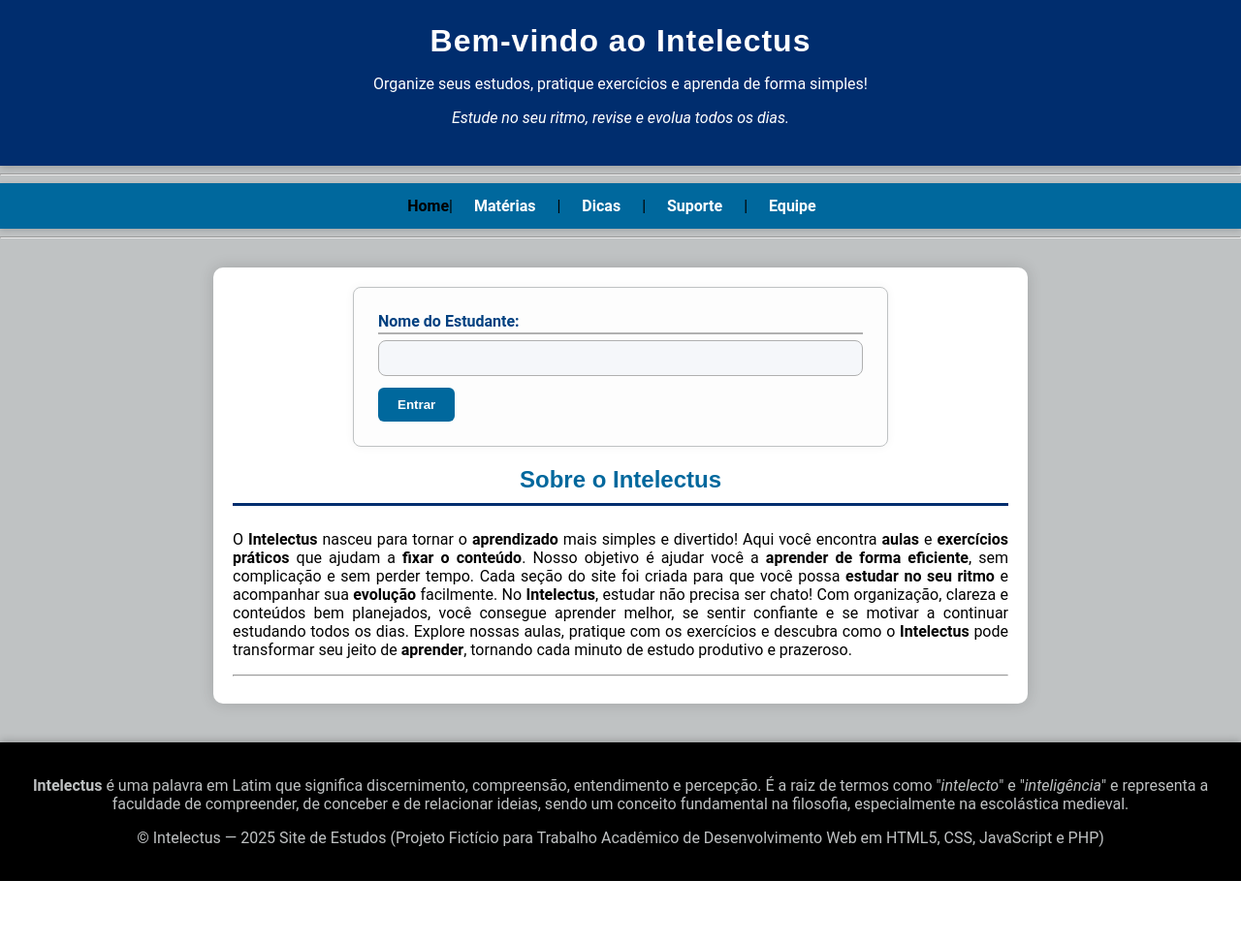
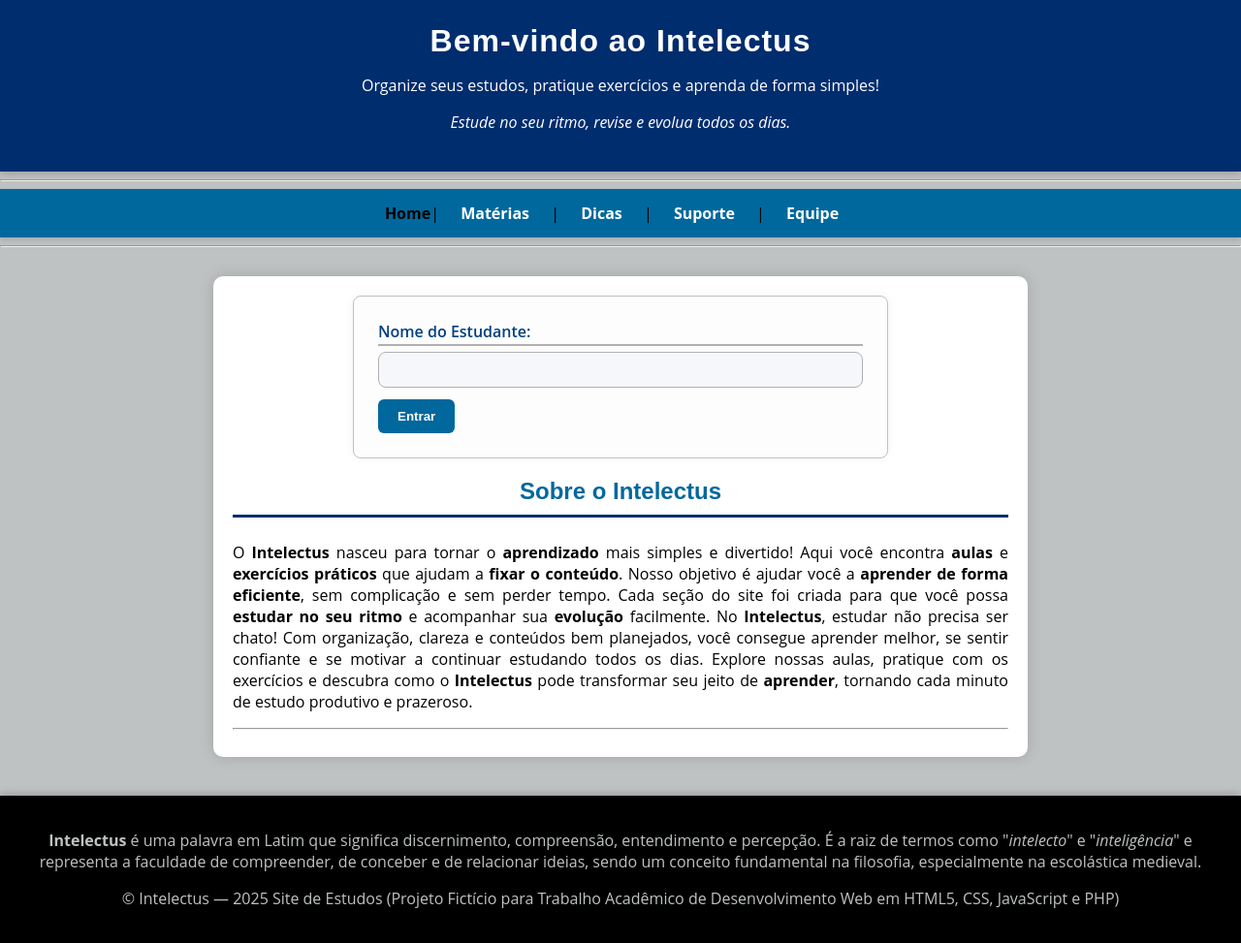
Before and after one commit to FelipeSantos-boiBigas/TrabalhoWebHTML, a PHP site: page /home.html in a window 1280 px wide. Shown: the whole page at 97% size. Before the commit the page ends 909 px from the top, so only its background shows below. Run offline with PHP 8.4, Linux system fonts and the light colour scheme.

Commit message:
Update style.css

```diff
--- a/style.css
+++ b/style.css
@@ -1,5 +1,5 @@
 body {
-    font-family: 'Roboto', Arial, sans-serif;
+    font-family: 'Open Sans', Arial, sans-serif;
     margin: 0;
     padding: 0;
     background-color: #BFC2C3;
@@ -19,7 +19,7 @@ h1 {
     margin: 0;
     letter-spacing: 1px;
     text-align: center;
-    font-family: 'Montserrat', Arial, sans-serif;
+    font-family: 'Anton', Arial, sans-serif;
 }
 
 nav {
@@ -61,7 +61,7 @@ h2 {
     border-bottom: 3px solid #002D6E;
     padding-bottom: 10px;
     margin-bottom: 25px;
-    font-family: 'Montserrat', Arial, sans-serif;
+    font-family: 'Anton', Arial, sans-serif;
 }
 
 footer {
```
